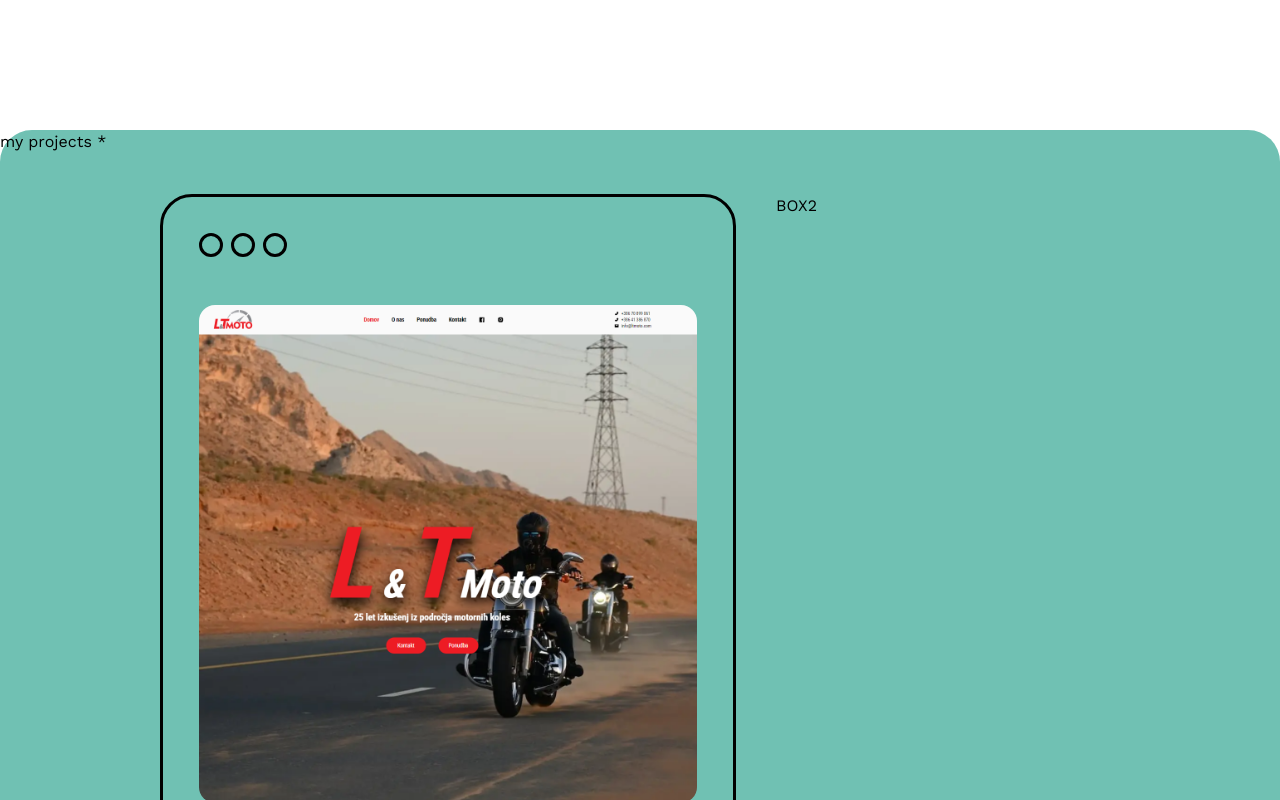
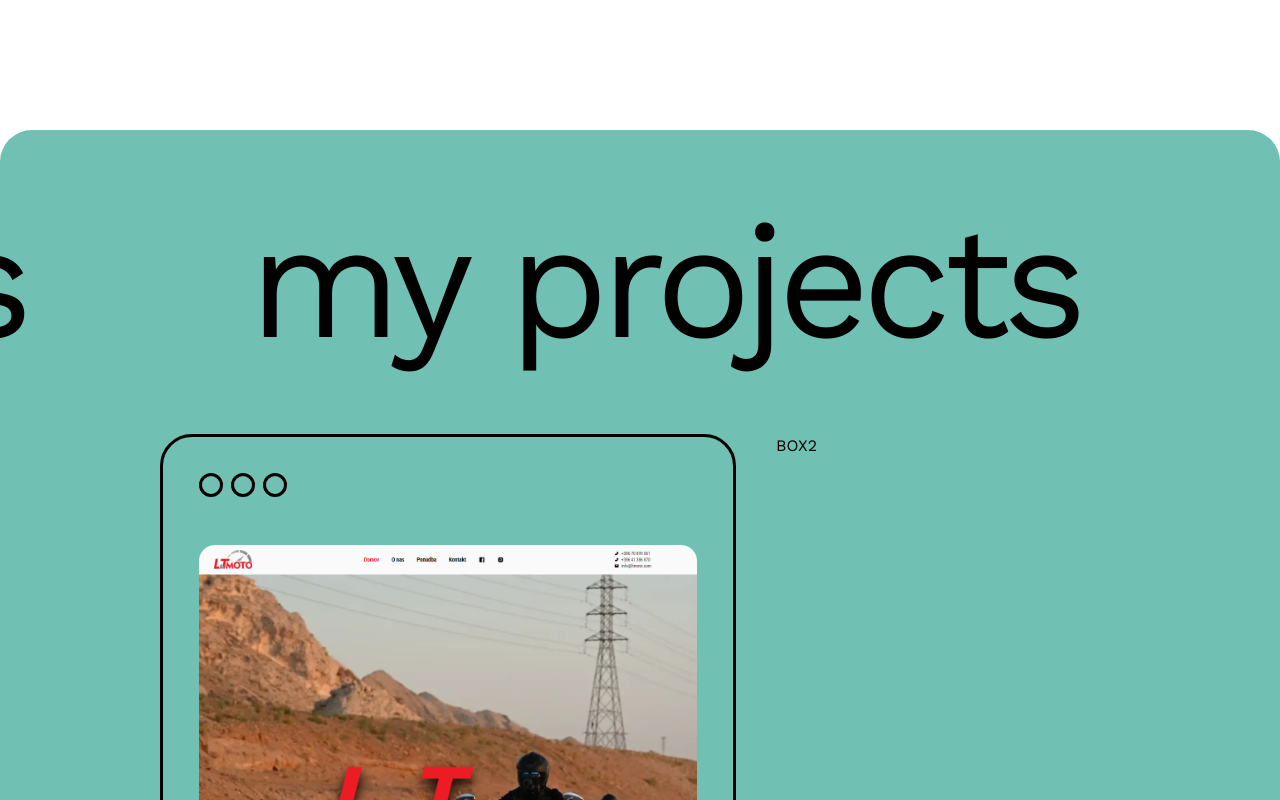
Before and after one commit to rubuz/ML-portfolioV2, a React (Vite) app: page / in a window 1280 px wide. Shown: the part 1740-2540 px from the top of the page. Built offline with nearby package versions, Linux system fonts and the light colour scheme; some icons are missing.

Commit message:
style: added marquee text

```diff
--- a/package.json
+++ b/package.json
@@ -13,6 +13,7 @@
     "framer-motion": "^10.16.16",
     "react": "^18.2.0",
     "react-dom": "^18.2.0",
+    "react-fast-marquee": "^1.6.2",
     "react-icons": "^4.12.0"
   },
   "devDependencies": {
--- /dev/null
+++ b/src/components/MarqueeText.jsx
@@ -0,0 +1,15 @@
+import React from "react";
+import { LiaAsteriskSolid } from "react-icons/lia";
+
+const MarqueeText = () => {
+  return (
+    <div className="flex">
+      <h1 className="my-8 text-[10rem] flex items-center tracking-tighter ml-8">
+        my projects
+        <LiaAsteriskSolid className="ml-8 animate-spin-slow" />
+      </h1>
+    </div>
+  );
+};
+
+export default MarqueeText;
--- a/src/components/Projects.jsx
+++ b/src/components/Projects.jsx
@@ -1,9 +1,10 @@
 import React from "react";
 import Project1 from "../assets/project1.png";
+import Marquee from "react-fast-marquee";
+import MarqueeText from "./MarqueeText";
 
 const Projects = () => {
   const projectDot = document.querySelector(".dot-container");
-  console.log(projectDot);
   const handleHover = () => {
     if (projectDot) {
       projectDot.classList.add("hoverd");
@@ -19,9 +20,11 @@ const Projects = () => {
   return (
     <section className="w-full  bg-greeny rounded-t-[2rem]">
       <div>
-        <h1>my projects * </h1>
+        <Marquee autoFill speed={130}>
+          <MarqueeText />
+        </Marquee>
       </div>
-      <div className="w-[75%] mx-auto grid grid-cols-[60%_auto] mt-10 gap-10">
+      <div className="w-[75%] mx-auto grid grid-cols-[60%_auto] gap-10">
         <div className="w-full bg-transparent rounded-[2rem] border-[3px] p-9 border-black flex flex-col justify-between gap-12">
           <div className="flex gap-2 dot-container">
             <div className="w-6 h-6 rounded-full border-[3px] border-black transition-all duration-500 project-dot"></div>
@@ -29,7 +32,7 @@ const Projects = () => {
             <div className="w-6 h-6 rounded-full border-[3px] border-black transition-all duration-500 project-dot"></div>
           </div>
           <div
-            className="w-full project-img"
+            className="w-full project-img cursor-pointer"
             onMouseEnter={handleHover}
             onMouseLeave={handleMouseLeave}
           >
--- a/tailwind.config.js
+++ b/tailwind.config.js
@@ -13,6 +13,15 @@ export default {
         olivy: "#b2dbbf",
         yellowy: "#f3ffbd",
       },
+      animation: {
+        "spin-slow": "spin-slow 9s linear infinite",
+      },
+      keyframes: {
+        "spin-slow": {
+          "0%": { transform: "rotate(0deg)" },
+          "100%": { transform: "rotate(-360deg)" },
+        },
+      },
     },
   },
   plugins: [],
```
Also changed, not shown: 1 other file (tests, documents, lock files or other folders).
